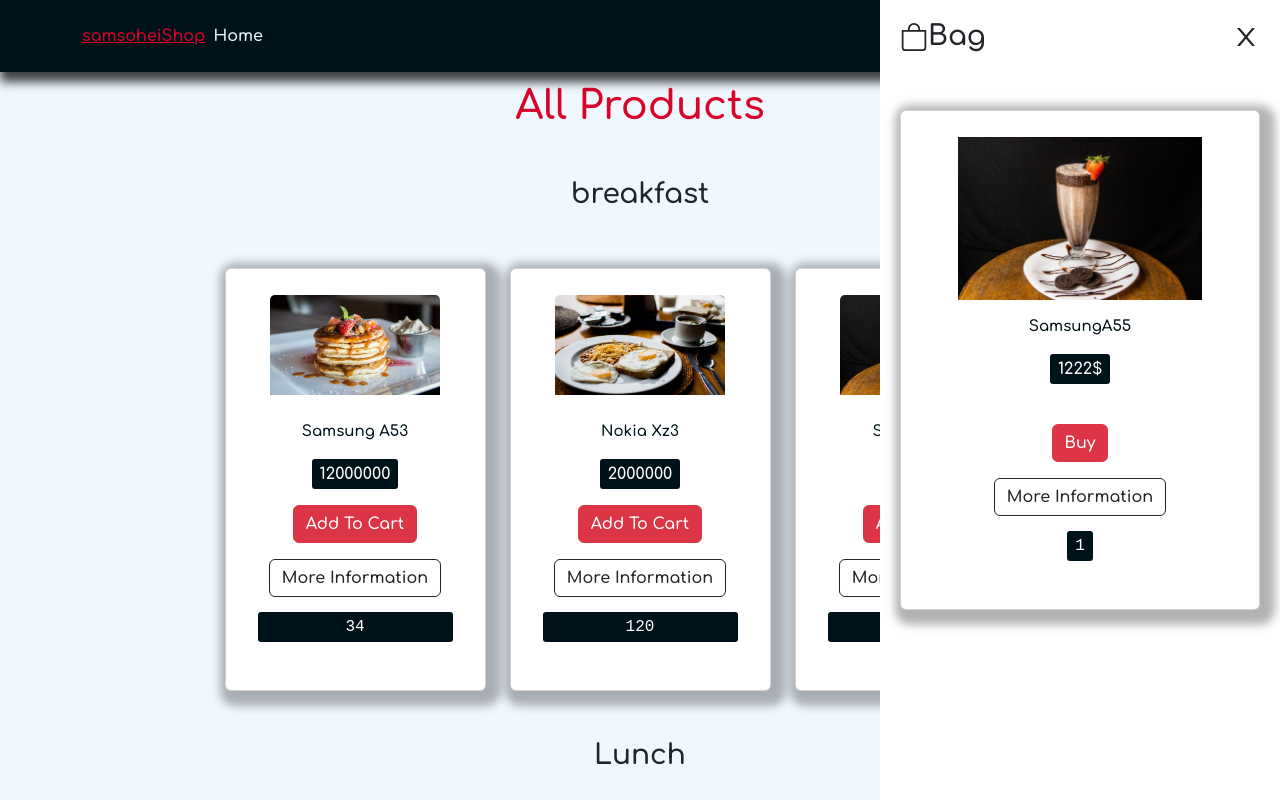
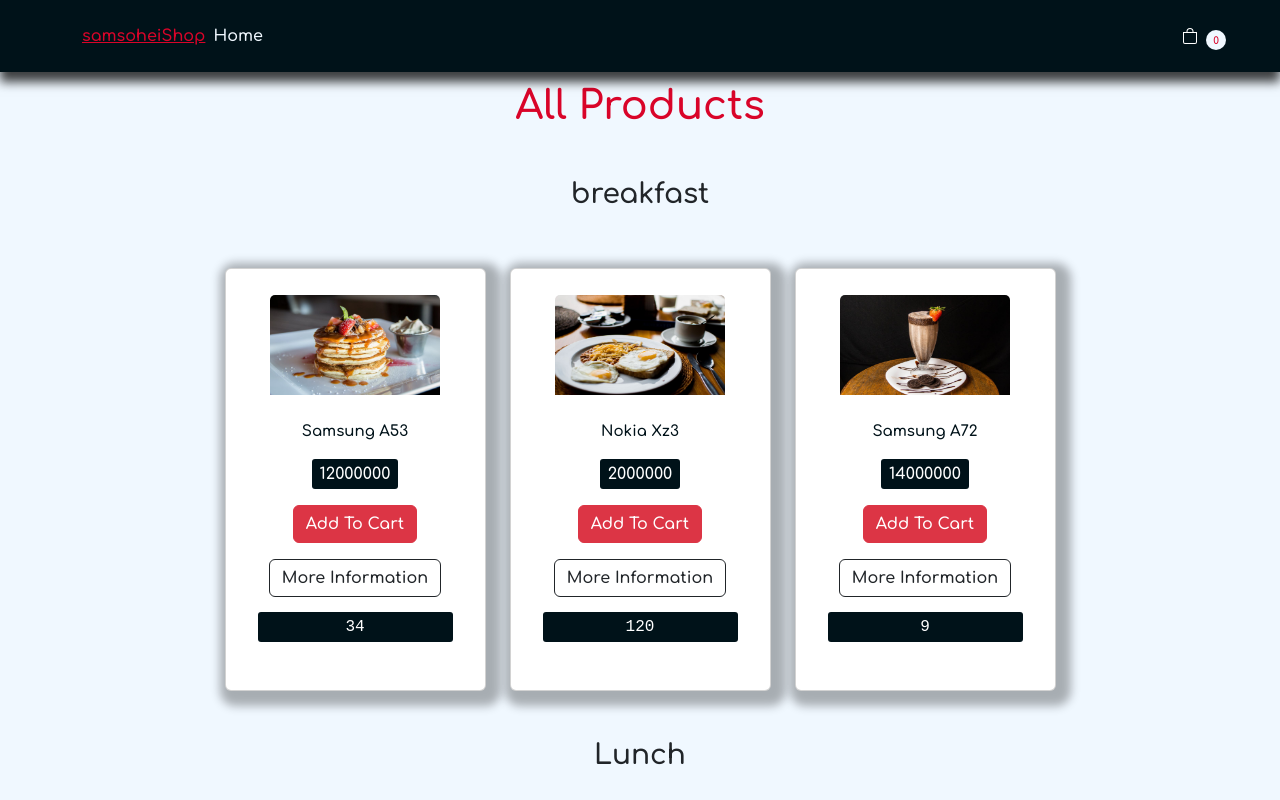
Before and after one commit to ssoheily/context-TEst, a React (Create React App) app: page / in a window 1280 px wide. Shown: the top 800 px of the page. Built offline with nearby package versions, Linux system fonts and the light colour scheme.

Commit message:
add product in Cart

```diff
--- a/src/App.js
+++ b/src/App.js
@@ -12,9 +12,9 @@ import productsContext from "./Context/Productscontext";
 export default function App() {
   /* 3- create state */
   const [allProducts, setAllProducts] = useState(products);
-  const [userCart, setUserCart] = useState([])
+  const [userCart, setUserCart] = useState([])/* cart fom user to add product-user */
   const [isShowToast, setIsShowToast] = useState(false)
-  const [isShowCart, setIsShowCart] = useState(true)
+  const [isShowCart, setIsShowCart] = useState(false)
   return (
     <div className="test">
       {/* 4- create Tag  <productsContext.Provider  ,then define state varaible */}
--- a/src/Component/Cart/Cart.js
+++ b/src/Component/Cart/Cart.js
@@ -6,7 +6,7 @@ import { useContext } from 'react'
 import productsContext from '../../Context/Productscontext'
 export default function Cart() {
 
-  const contextData= useContext(productsContext)
+   const contextData= useContext(productsContext)
   return (
     <aside className={` ${contextData.isShowCart ? "active" : ""} bag-sidebar`}> {/* add active class to shoe sidebar */}
          <h3 className="bag-title">
@@ -21,23 +21,25 @@ export default function Cart() {
             </span>
          </h3>
          <div className="row bag-wrapper">
-            <div className="col-12 mt-5">
-                <div className="card py-3 px-3">
+          {contextData.userCart.map(product=>(
+            <div className="col-12 mt-5" key={product.key}>
+                <div className="ca rd py-3 px-3">
                     <div className="col-12 text-center">
                         <img src="/images/item-6.jpeg" alt="product photo" className='cart-img-top w-75 '/>
                     </div>
                      <div className="card-body d-flex flex-column justify-content-center align-items-center">
-                        <p className="card-text">SamsungA55</p>
-                        <p className="price">1222$</p>
+                        <p className="card-text">{product.title}</p>
+                        <p className="price">{product.price}</p>
                         <br />
-                        <a href="#"  className='btn btn-danger '>Buy</a>
+                        <a href="#"  className='btn btn-danger'>Buy</a>
                         <a href="#" className='btn btn-outline-dark mt-3 text-capitalize'>
                           More Information
                       </a>
-                    <p className="number">1</p>
+                    <p className="number">{product.count}</p>
                      </div>
                 </div>
             </div>
+          ))}
          </div>
     </aside>
   )
--- a/src/Component/Navbar/Navbar.js
+++ b/src/Component/Navbar/Navbar.js
@@ -1,9 +1,12 @@
 import React from "react";
 import "./Navbar.css"
 import {BsBag} from "react-icons/bs"
+import { useContext } from "react";
+import productsContext from "../../Context/Productscontext";
 export default function Navbar() {
+  const contextData= useContext(productsContext);
   return (
-    <nav className="navbar navbar-expand-sm  py-3 d-flex">
+     <nav className="navbar navbar-expand-sm  py-3 d-flex">
       <div className="container">
         <a href="#" id="navbar-brand" >
           samsoheiShop
@@ -17,7 +20,7 @@ export default function Navbar() {
         </ul>
         <div className="bag-box">
             <a href="#" className="bag">
-                <BsBag  className="text-white" />
+                <BsBag  className ="text-white" onClick={()=>{contextData.setIsShowCart(true)}} />
                 <span className="bag-products-counter">0</span>
             </a>
         </div>
--- a/src/Component/ProductsSection/ProductsSection.js
+++ b/src/Component/ProductsSection/ProductsSection.js
@@ -5,45 +5,72 @@ import "./ProductsSection.css";
 /* 8- delete props tiele  , infos as parameter here */
 export default function ProductsSection() {
   /* 6- here define variable for context  */
-  const contextData= useContext(productsContext)
+  const contextData = useContext(productsContext);
 
   return (
     <>
       {/* 7- use state from productSection ,here and map for this " productSection " */}
-    {
-      contextData.allProducts.map((productSection)=>(
-        <div className="row justify-content-center  mt-5" >
+      {contextData.allProducts.map((productSection) => (
+        <div className="row justify-content-center  mt-5">
           <h3 className="text-center">{productSection.title}</h3>
           {/* now show product */}
-        {
-          productSection.infos.map(product=>(
-
-            <div className="col-xl-3 col-lg-4 col-md-5 col-sm-10 mt-5" key={productSection.id}>
+          {productSection.infos.map((product) => (
+            <div
+              className="col-xl-3 col-lg-4 col-md-5 col-sm-10 mt-5"
+              key={productSection.id}
+            >
               <div className="card py-3 px-3">
                 <div className="col-12 text-center">
-                <img src={product.img} alt="product Image" className="card-img-top w-75 imgProduct" />
+                  <img
+                    src={product.img}
+                    alt="product Image"
+                    className="card-img-top w-75 imgProduct"
+                  />
                 </div>
                 <div className="card-body text-center">
                   <p className="card-text">{product.title}</p>
                   <p className="price">{product.price}</p>
                   <br />
-                <a href="javascript:void(0)" className="btn btn-danger" onClick={()=>{
+                  {/* javascript:void(0) */}
+                  <a
+                    href="javascript:void(0)"
+                    className="btn btn-danger"
+                    onClick={() => {
                       contextData.setIsShowToast(true);
-                  setTimeout(()=>{
+
+                      setTimeout(() => {
                         contextData.setIsShowToast(false);
-                  },3000)
-                }}>Add To Cart</a>
-                <a href="#" className="btn btn-outline-dark mt-3 text-capitalize"> More Information</a>
+                      }, 3000);
+
+                      let newUserCardProduct = {
+                        id: contextData.userCart.length + 1,
+                        title: product.title,
+                        price: product.price,
+                        count: 1,
+                      };
+
+                      contextData.setUserCart((prevProduct) => [
+                        ...prevProduct,
+                        newUserCardProduct,
+                      ]);
+                    }}
+                  >
+                    Add To Cart
+                  </a>
+                  <a
+                    href="#"
+                    className="btn btn-outline-dark mt-3 text-capitalize"
+                  >
+                    {" "}
+                    More Information
+                  </a>
                   <p className="number">{product.count} </p>
                 </div>
               </div>
             </div>
-  ))
-  }
+          ))}
         </div>
-
-      ))
-    }
+      ))}
     </>
   );
 }
```
Lines whose indentation alone changed are shown as unchanged.
